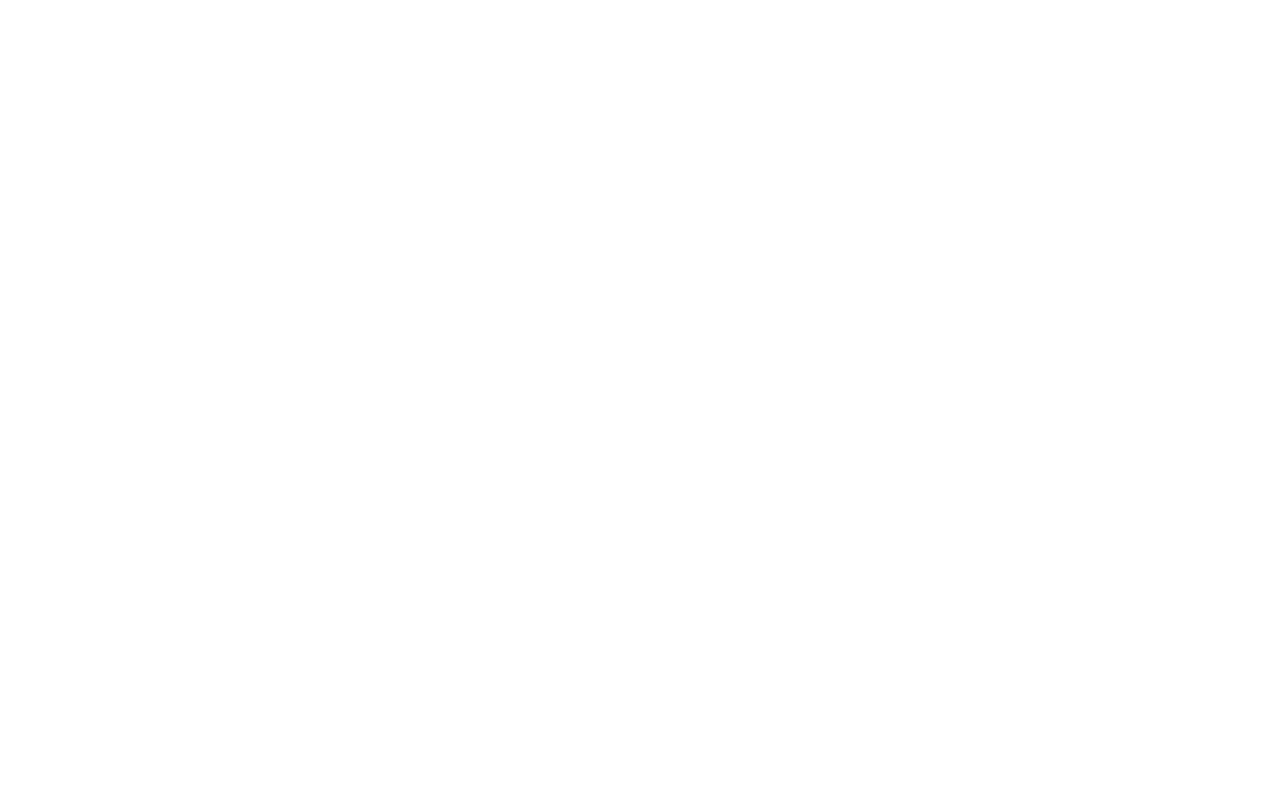
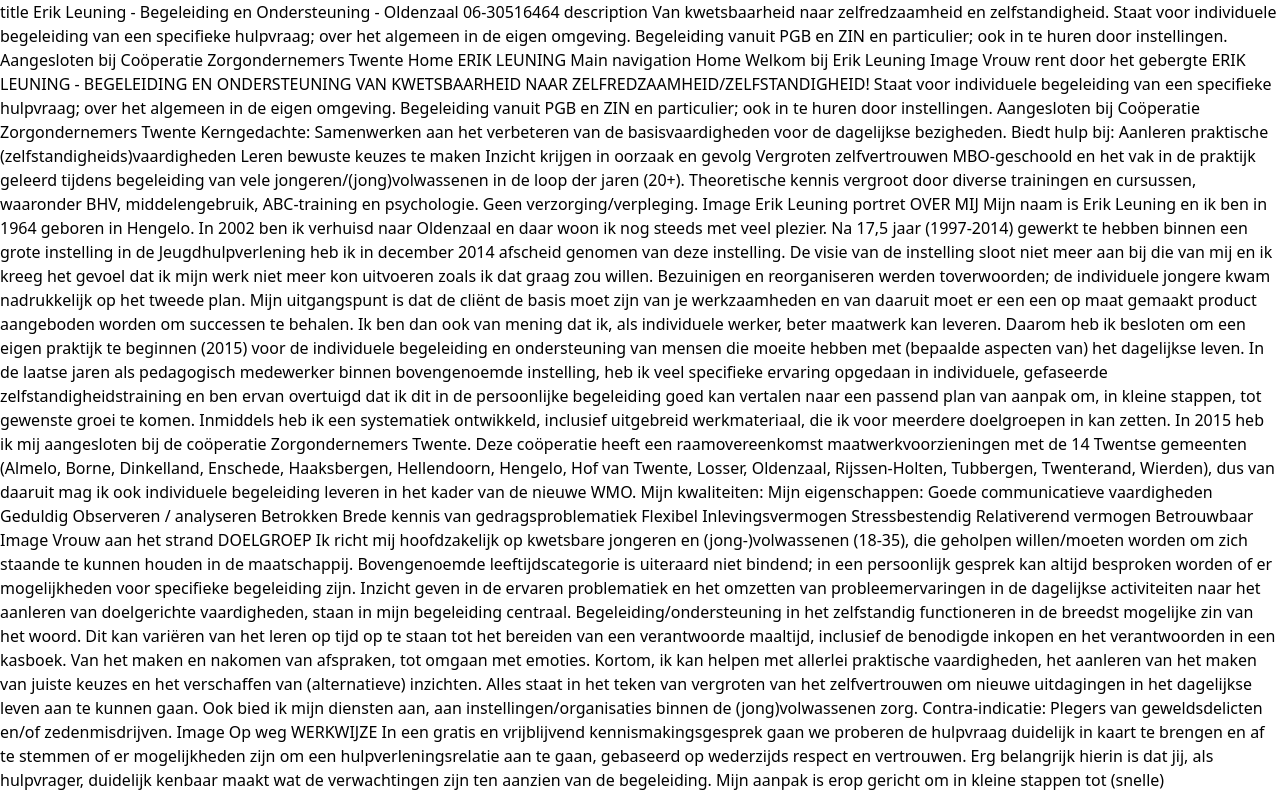
Before and after one commit to rps2305/erikleuning, a Nuxt app: page /test in a window 1280 px wide. Before the commit this address had no page. Shown: the top 796 px of the page. Built offline with nearby package versions, Linux system fonts and the light colour scheme.

Commit message:
Update, werkt het

```diff
--- a/pages/index.vue
+++ b/pages/index.vue
@@ -1,5 +1,5 @@
 <template>
-    <div>
+    <div> <h1>test</h1>
       <NuxtWelcome />
     </div>
   </template>
--- /dev/null
+++ b/pages/test.vue
@@ -0,0 +1,111 @@
+<template>
+    <p>
+        title
+Erik Leuning - Begeleiding en Ondersteuning - Oldenzaal
+
+06-30516464
+
+
+description
+Van kwetsbaarheid naar zelfredzaamheid en zelfstandigheid. Staat voor individuele begeleiding van een specifieke hulpvraag; over het algemeen in de eigen omgeving. Begeleiding vanuit PGB en ZIN en particulier; ook in te huren door instellingen. Aangesloten bij Coöperatie Zorgondernemers Twente
+
+
+Home
+ERIK LEUNING
+Main navigation
+Home
+Welkom bij Erik Leuning
+Image
+Vrouw rent door het gebergte
+ERIK LEUNING - BEGELEIDING EN ONDERSTEUNING
+
+VAN KWETSBAARHEID NAAR ZELFREDZAAMHEID/ZELFSTANDIGHEID!
+Staat voor individuele begeleiding van een specifieke hulpvraag; over het algemeen in de eigen omgeving.
+Begeleiding vanuit PGB en ZIN en particulier; ook in te huren door instellingen.
+
+Aangesloten bij Coöperatie Zorgondernemers Twente
+
+Kerngedachte: Samenwerken aan het verbeteren van de basisvaardigheden voor de dagelijkse bezigheden.
+
+Biedt hulp bij:
+
+Aanleren praktische (zelfstandigheids)vaardigheden
+Leren bewuste keuzes te maken
+Inzicht krijgen in oorzaak en gevolg
+Vergroten zelfvertrouwen
+MBO-geschoold en het vak in de praktijk geleerd tijdens begeleiding van vele jongeren/(jong)volwassenen in de loop der jaren (20+).
+Theoretische kennis vergroot door diverse trainingen en cursussen, waaronder BHV, middelengebruik, ABC-training en psychologie.
+
+Geen verzorging/verpleging.
+
+Image
+Erik Leuning portret
+OVER MIJ
+Mijn naam is Erik Leuning en ik ben in 1964 geboren in Hengelo. In 2002 ben ik verhuisd naar Oldenzaal en daar woon ik nog steeds met veel plezier.
+
+Na 17,5 jaar (1997-2014) gewerkt te hebben binnen een grote instelling in de Jeugdhulpverlening heb ik in december 2014 afscheid genomen van deze instelling. De visie van de instelling sloot niet meer aan bij die van mij en ik kreeg het gevoel dat ik mijn werk niet meer kon uitvoeren zoals ik dat graag zou willen. Bezuinigen en reorganiseren werden toverwoorden; de individuele jongere kwam nadrukkelijk op het tweede plan.
+
+Mijn uitgangspunt is dat de cliënt de basis moet zijn van je werkzaamheden en van daaruit moet er een een op maat gemaakt product aangeboden worden om successen te behalen. Ik ben dan ook van mening dat ik, als individuele werker, beter maatwerk kan leveren. Daarom heb ik besloten om een eigen praktijk te beginnen (2015) voor de individuele begeleiding en ondersteuning van mensen die moeite hebben met (bepaalde aspecten van) het dagelijkse leven.
+
+In de laatse jaren als pedagogisch medewerker binnen bovengenoemde instelling, heb ik veel specifieke ervaring opgedaan in individuele, gefaseerde zelfstandigheidstraining en ben ervan overtuigd dat ik dit in de persoonlijke begeleiding goed kan vertalen naar een passend plan van aanpak om, in kleine stappen, tot gewenste groei te komen.
+
+Inmiddels heb ik een systematiek ontwikkeld, inclusief uitgebreid werkmateriaal, die ik voor meerdere doelgroepen in kan zetten.
+
+In 2015 heb ik mij aangesloten bij de coöperatie Zorgondernemers Twente. Deze coöperatie heeft een raamovereenkomst maatwerkvoorzieningen met de 14 Twentse gemeenten (Almelo, Borne, Dinkelland, Enschede, Haaksbergen, Hellendoorn, Hengelo, Hof van Twente, Losser, Oldenzaal, Rijssen-Holten, Tubbergen, Twenterand, Wierden), dus van daaruit mag ik ook individuele begeleiding leveren in het kader van de nieuwe WMO.
+
+Mijn kwaliteiten:	Mijn eigenschappen:
+Goede communicatieve vaardigheden	Geduldig
+Observeren / analyseren	Betrokken
+Brede kennis van gedragsproblematiek  	Flexibel
+Inlevingsvermogen	Stressbestendig
+Relativerend vermogen	Betrouwbaar
+
+
+Image
+Vrouw aan het strand
+DOELGROEP
+Ik richt mij hoofdzakelijk op kwetsbare jongeren en (jong-)volwassenen (18-35), die geholpen willen/moeten worden om zich staande te kunnen houden in de maatschappij. Bovengenoemde leeftijdscategorie is uiteraard niet bindend; in een persoonlijk gesprek kan altijd besproken worden of er mogelijkheden voor specifieke begeleiding zijn.
+
+Inzicht geven in de ervaren problematiek en het omzetten van probleemervaringen in de dagelijkse activiteiten naar het aanleren van doelgerichte vaardigheden, staan in mijn begeleiding centraal. Begeleiding/ondersteuning in het zelfstandig functioneren in de breedst mogelijke zin van het woord. Dit kan variëren van het leren op tijd op te staan tot het bereiden van een verantwoorde maaltijd, inclusief de benodigde inkopen en het verantwoorden in een kasboek. Van het maken en nakomen van afspraken, tot omgaan met emoties. Kortom, ik kan helpen met allerlei praktische vaardigheden, het aanleren van het maken van juiste keuzes en het verschaffen van (alternatieve) inzichten.  Alles staat in het teken van vergroten van het zelfvertrouwen om nieuwe uitdagingen in het dagelijkse leven aan te kunnen gaan.
+
+Ook bied ik mijn diensten aan, aan instellingen/organisaties binnen de (jong)volwassenen zorg.
+
+Contra-indicatie: Plegers van geweldsdelicten en/of zedenmisdrijven.
+
+Image
+Op weg
+WERKWIJZE
+In een gratis en vrijblijvend kennismakingsgesprek gaan we proberen de hulpvraag duidelijk in kaart te brengen en af te stemmen of er mogelijkheden zijn om een hulpverleningsrelatie aan te gaan, gebaseerd op wederzijds respect en vertrouwen.
+
+Erg belangrijk hierin is dat jij, als hulpvrager, duidelijk kenbaar maakt wat de verwachtingen zijn ten aanzien van de begeleiding.
+
+Mijn aanpak is erop gericht om in kleine stappen tot (snelle) succeservaringen te komen. Uitgangspunt is het zelfvertrouwen te vergroten, waardoor de uitdagingen in het dagelijks leven makkelijker aangegaan kunnen worden. Ik werk met goed werkende methodieken, waarop de hulpvrager tijdens het traject zijn/haar invloed kan uitoefenen. Het betreft dus geen pasklare, vaststaande aanpak; afstemming op de wensen van de individuele hulpvrager (maatwerk) moet zoveel mogelijk uitgangspunt zijn.
+
+Het aanleren en/of uitbreiden van (nieuwe) vaardigheden vormt de basis voor mijn werkwijze. Daarnaast besteed ik veel aandacht aan de manier van denken en doen en de eigen invloed daarop (oorzaak/gevolg). De gedachte hierachter is het verkrijgen van inzicht in het eigen handelen, dan wel de eigen beperking en dit te koppelen aan de probleemervaringen in het dagelijkse leven. Pas als je goed inzicht hebt op je eigen beperking(en) en (on)mogelijkheden, kun je gaan werken aan goede oplossingen.
+
+In de specifieke (woon)begeleiding richt ik mijn aandacht in eerste instantie op het verkrijgen van inzicht en overzicht van het functioneren in het algemeen. Ook hierin staat het aanleren van vaardigheden centraal.  De vraag "Hoe kan ik voldoen aan de basiseisen die de maatschappij aan mij stelt, zonder dat ik daar stress bij ervaar omdat ik niet precies weet wat ik moet doen" zal hierin leidend zijn. De  begeleiding zal afgestemd zijn op de volgende leefgebieden:
+
+Zingeving, wonen, financiën, sociale relaties, lichamelijke en psychische gezondheid, werk en activiteiten.
+
+Begeleiding kan betaald worden uit persoonsgebonden budget (PGB), Zorg in natura (ZIN) of particulier via eigen middelen. Voor PGB en ZIN heb je wel een indicatie nodig. Voor specifieke vragen of nadere informatie hierover kun je ook contact met mij opnemen.
+
+Image
+Vrouw kijkt opzij
+VISIE
+Ieder mens is uniek en moet ook als zodanig benaderd worden.
+
+Zelfredzaamheid/zelfstandigheid is tegenwoordig erg belangrijk in een steeds harder en egoïstischer wordende maatschappij. Simpel gezegd is het gewoon een kwestie van de onmogelijkheden/tekortkomingen te compenseren met mogelijkheden/vaardigheden, waardoor het zelfvertrouwen dusdanig groeit dat de uitdagingen in het dagelijkse leven aangegaan kunnen worden.
+
+Ik wil dan ook streven naar zorg op maat, met een gezamenlijk gedragen einddoel voor ogen. Het plafond hoeft niet bereikt te worden, maar een ondergrens moet garant staan voor het goed kunnen functioneren/participeren in de maatschappij.
+
+WERKGEBIED
+Ik wil mijn werkzaamheden uit gaan voeren binnen een straal van ongeveer 50 km, vanaf Oldenzaal.
+
+logo Coöperatie Zorgondernemers Twente
+
+Zoeken
+Footer
+Privacyverklaring
+Copyright 2021 Erik Leuning -Begeleiding en Ondersteuning | www.erikleuning.nl | erik@erikleuning.nl | Deze site gebruikt Cookies
+    </p>
+</template>
```
